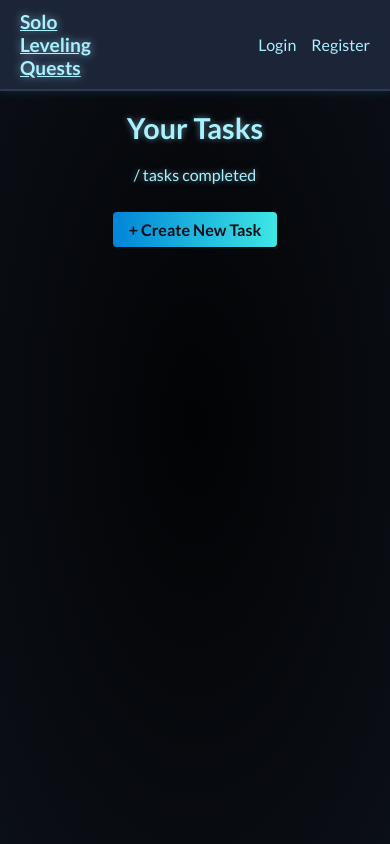
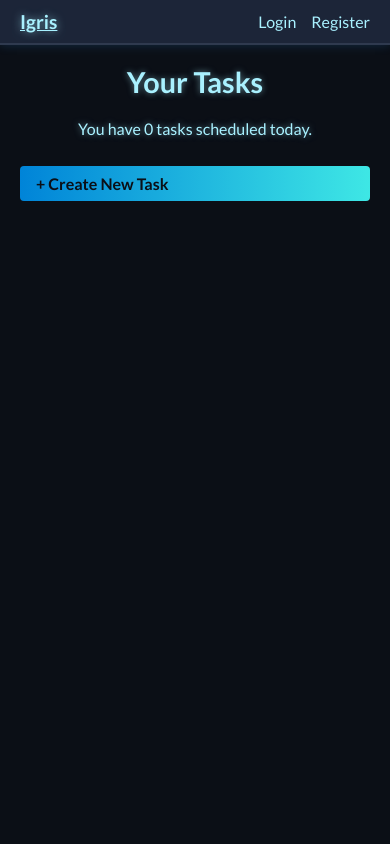
Before and after one commit to daftuyda/Igris, a Flask app: template templates/tasks.html in a window 390 px wide. Run offline with Flask 3, Linux system fonts and the light colour scheme; the template is opened without the code that fills it, so the values that code supplies are empty.

Commit message:
Adjust for mobile
Scaling for mobile
Only show tasks for the current day

```diff
--- a/app.py
+++ b/app.py
@@ -360,23 +360,22 @@
     if not user:
         return redirect(url_for("login"))
 
-    # Suppose we just want to show ALL tasks
-    tasks = user.tasks  # or filter if you only want "today"
+    # If you want to respect the user's timezone:
+    import pytz
+    try:
+        user_tz = pytz.timezone(user.timezone)
+    except:
+        user_tz = pytz.timezone("UTC")
 
-    # Calculate how many are completed
-    completed_count = 0
-    total_tasks = len(tasks)
-    for t in tasks:
-        if t.task_type == "count":
-            if t.count >= t.goal:
-                completed_count += 1
-        else:
-            if t.is_done:
-                completed_count += 1
+    # Convert now to local time
+    local_now = datetime.now(user_tz)
+    current_day = local_now.weekday()  # Monday=0..Sunday=6
 
-    return render_template("tasks.html", user=user, tasks=tasks,
-                           completed_count=completed_count,
-                           total_tasks=total_tasks)
+    # Filter tasks that are active today
+    tasks_today = [t for t in user.tasks if current_day in t.get_days_set()]
+
+    # Pass only tasks_today to the template
+    return render_template("tasks.html", user=user, tasks=tasks_today)
 
 @app.route("/create_task", methods=["GET", "POST"])
 def create_task():
--- a/static/style.css
+++ b/static/style.css
@@ -20,13 +20,35 @@
     height: 100%;
   }
 
+  @media (max-width: 768px) {
+    .tasks-container {
+      display: block; /* Instead of flex row, let tasks stack vertically */
+      margin: 0 auto;
+    }
+
+    .task-panel {
+      margin-bottom: 20px;
+    }
+
+    .section-title {
+      font-size: 1.4rem;
+    }
+  }
+
   /* This helps give a sense of the "system" interface overlay style. */
   .system-body {
-    min-height: 100vh;
     display: flex;
     flex-direction: column;
-    background: radial-gradient(ellipse at center, rgba(0,0,0,0.8) 0%, #0B0F16 100%);
-    /* You can also add a subtle background image if you want a faint pattern. */
+    min-height: 100vh;
+    background: radial-gradient(ellipse at center, rgba(11,15,22,1) 0%, #0B0F16 100%);
+  }
+
+  .system-container {
+    flex: 1;
+    width: 100%;
+    max-width: 1200px; /* so it’s not too wide on big screens */
+    margin: 0 auto;
+    padding: 20px;
   }
 
   /* ==============================
@@ -99,16 +121,6 @@
   }
   .nav-right a:hover {
     color: #3ee7e5;
-  }
-
-  /* ==============================
-     MAIN CONTAINER
-     ============================== */
-  .system-container {
-    flex: 1;
-    max-width: 900px;
-    margin: 0 auto;
-    padding: 20px;
   }
 
   /* ==============================
--- a/templates/base.html
+++ b/templates/base.html
@@ -2,7 +2,8 @@
 <html lang="en">
 <head>
   <meta charset="UTF-8" />
-  <title>Solo Leveling Quests</title>
+  <meta name="viewport" content="width=device-width, initial-scale=1.0">
+  <title>Igris</title>
   <link rel="stylesheet" href="{{ url_for('static', filename='style.css') }}">
 </head>
 <body class="system-body">
@@ -10,7 +11,7 @@
   <nav class="system-nav">
     <!-- Left side -->
     <div class="nav-left">
-      <a class="nav-title" href="{{ url_for('view_tasks') }}">Solo Leveling Quests</a>
+      <a class="nav-title" href="{{ url_for('view_tasks') }}">Igris</a>
     </div>
 
     <!-- Center part of the nav -->
--- a/templates/tasks.html
+++ b/templates/tasks.html
@@ -3,7 +3,7 @@
 {% block content %}
 
 <h2 class="section-title">Your Tasks</h2>
-<p class="section-body">{{ completed_count }}/{{ total_tasks }} tasks completed</p>
+<p class="section-body">You have {{ tasks|length }} tasks scheduled today.</p>
 <div class="tasks-container">
 
   <!-- Button to create a new task -->
```
Also changed, not shown: 1 other file.
